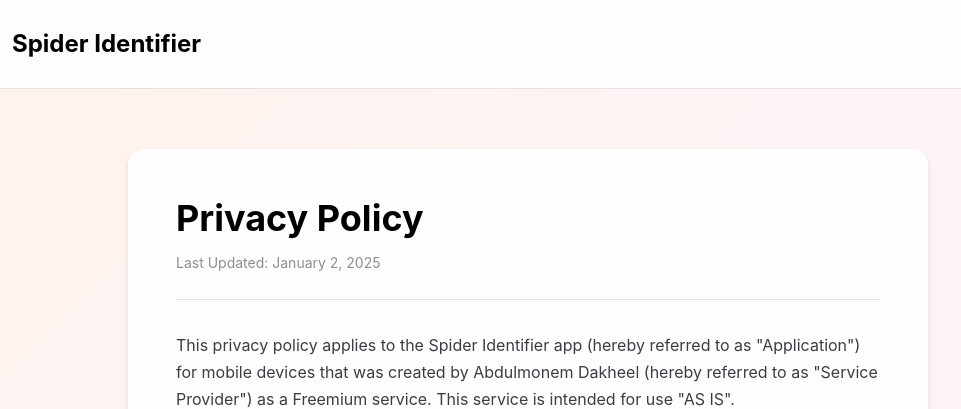
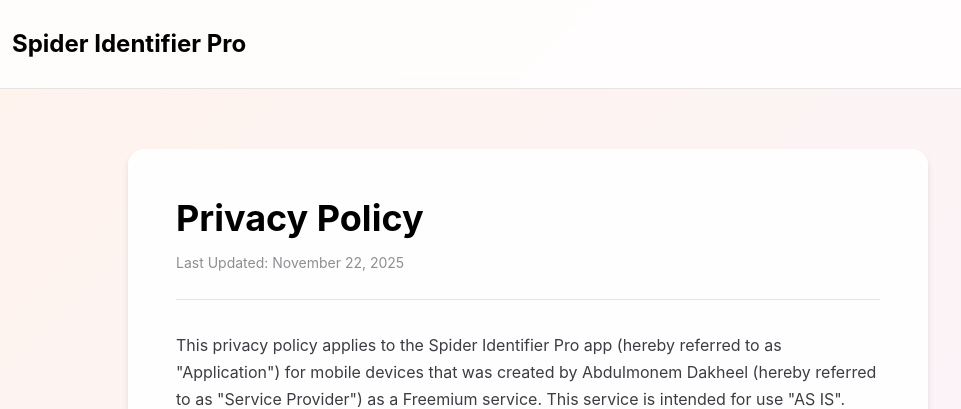
Before and after one commit to men3malgmatti/Spider-Identifier-Pro, a plain HTML site: page privacy.html in a window 1280 px wide. Shown: the top 409 px of the page, 112-1073 px from the left. Drawn offline with Linux system fonts and the light colour scheme.

Commit message:
Update app name to "Spider Identifier Pro", correct footer copyright year to 2025, and revise last updated dates in privacy policy and terms of service for consistency.

```diff
--- a/config.js
+++ b/config.js
@@ -10,11 +10,11 @@
 
 const CONFIG = {
   // App Information
-  APP_NAME: 'Spider Identifier',
+  APP_NAME: 'Spider Identifier Pro',
   LOGO_PATH: 'assets/logo.png',
 
   // Contact & Legal Links
-  CONTACT_EMAIL: 'support@example.com',
+  CONTACT_EMAIL: 'monem.dakheel@gmail.com',
   PRIVACY_POLICY_URL: 'privacy.html',
   TERMS_OF_SERVICE_URL: 'terms.html',
 
--- a/privacy.html
+++ b/privacy.html
@@ -14,7 +14,7 @@
       <div class="header-content">
         <a href="index.html" class="header-link">
           <img id="logo" src="" alt="App Logo" class="logo">
-          <h1 id="app-name" class="app-name">Spider Identifier</h1>
+          <h1 id="app-name" class="app-name">Spider Identifier Pro</h1>
         </a>
       </div>
     </div>
@@ -24,11 +24,11 @@
     <div class="container">
       <article class="legal-content">
         <h1 class="legal-title">Privacy Policy</h1>
-        <p class="legal-last-updated">Last Updated: <span id="last-updated">January 2, 2025</span></p>
+        <p class="legal-last-updated">Last Updated: <span id="last-updated">November 22, 2025</span></p>
 
         <section class="legal-section">
           <p class="legal-text">
-            This privacy policy applies to the <span id="app-name-inline">Spider Identifier</span> app (hereby referred to as "Application")
+            This privacy policy applies to the <span id="app-name-inline">Spider Identifier Pro</span> app (hereby referred to as "Application")
             for mobile devices that was created by Abdulmonem Dakheel (hereby referred to as "Service Provider") as a Freemium service.
             This service is intended for use "AS IS".
           </p>
@@ -177,7 +177,7 @@
   <footer class="footer">
     <div class="container">
       <div class="footer-content">
-        <p class="footer-text">&copy; 2024 <span id="footer-app-name">Spider Identifier</span>. All rights reserved.</p>
+        <p class="footer-text">&copy; 2025 <span id="footer-app-name">Spider Identifier Pro</span>. All rights reserved.</p>
         <nav class="footer-links">
           <a id="contact-link" href="mailto:support@example.com" class="footer-link">Contact Us</a>
           <span class="footer-separator">|</span>
```
Also changed, not shown: index.html (+2 -2 lines), terms.html (+4 -4 lines).
